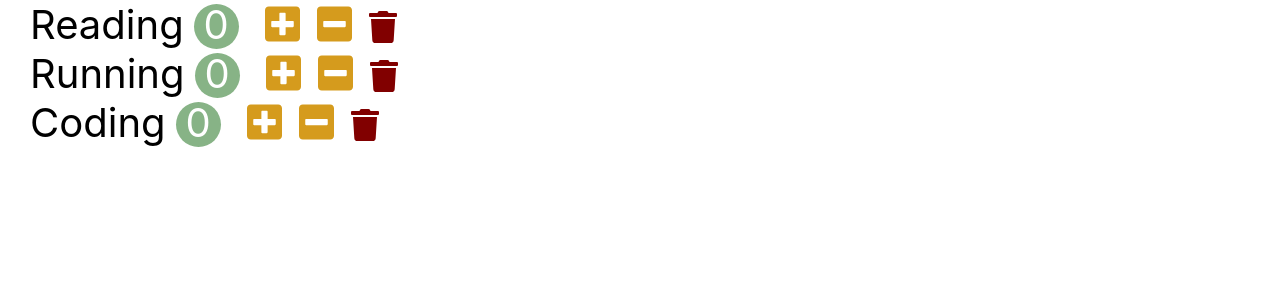
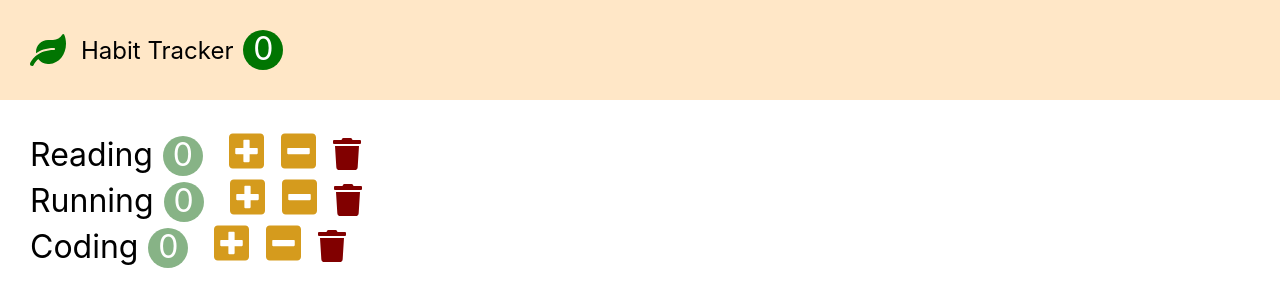
Before and after one commit to koyongbeom/habit-tracker-self, a React (Create React App) app: page / in a window 1280 px wide. Shown: the top 306 px of the page. Built offline with nearby package versions, Linux system fonts and the light colour scheme.

Commit message:
Fourth commit - header design add

```diff
--- a/src/App.js
+++ b/src/App.js
@@ -6,6 +6,11 @@ import { faRunning } from "@fortawesome/free-solid-svg-icons";
 function App() {
   return (
     <div>
+      <div class="header">
+        <i class="fas fa-leaf fa-2x"></i>
+        <span class="header-text">Habit Tracker</span>
+        <span class="header-count">0</span>
+      </div>
       <Habits></Habits>
     </div>
   );
--- a/src/index.css
+++ b/src/index.css
@@ -12,25 +12,57 @@ code {
     monospace;
 }
 
+.header {
+  display: flex;
+  align-items: center;
+  background-color: #ffe7c7;
+  height: 100px;
+  margin-bottom: 30px;
+}
+
+.fa-leaf {
+  color: #017502;
+  margin-left: 30px;
+  margin-right: 15px;
+}
+
+.header-text {
+  font-size: 1.5rem;
+  margin-right: 10px;
+}
+
+.header-count {
+  display: inline-block;
+  background-color: #017502;
+  width: 40px;
+  height: 40px;
+  text-align: center;
+  line-height: 38px;
+  color: white;
+  border-radius: 50%;
+  font-size: 2rem;
+  margin-right: 20px;
+}
+
 .habit {
   margin-left: 30px;
 }
 
 .habit-text {
-  font-size: 2.5rem;
+  font-size: 2rem;
   margin-right: 10px;
 }
 
 .habit-count {
   display: inline-block;
   background-color: #87b386;
-  width: 45px;
-  height: 45px;
+  width: 40px;
+  height: 40px;
   text-align: center;
-  line-height: 42px;
+  line-height: 38px;
   color: white;
   border-radius: 50%;
-  font-size: 2.5rem;
+  font-size: 2rem;
   margin-right: 20px;
 }
 
```
Also changed, not shown: 1 other file (tests, documents, lock files or other folders).
